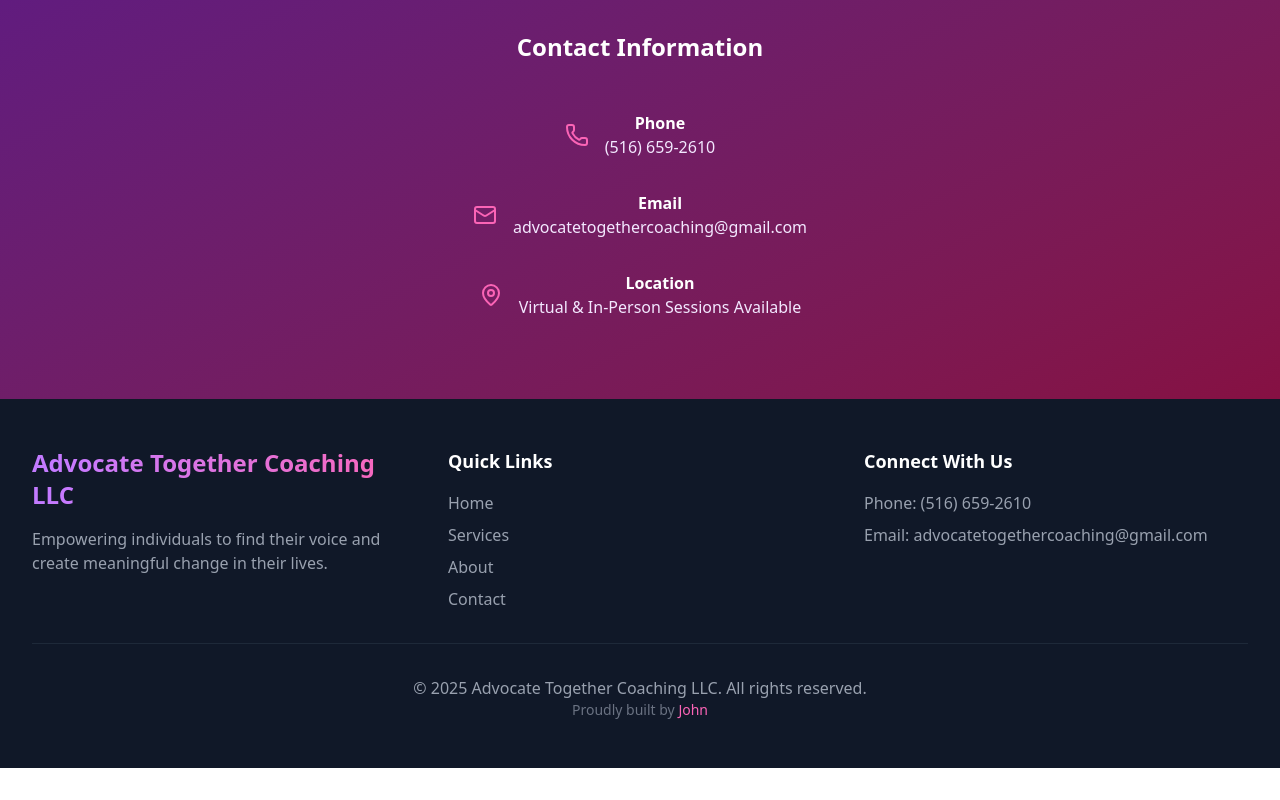
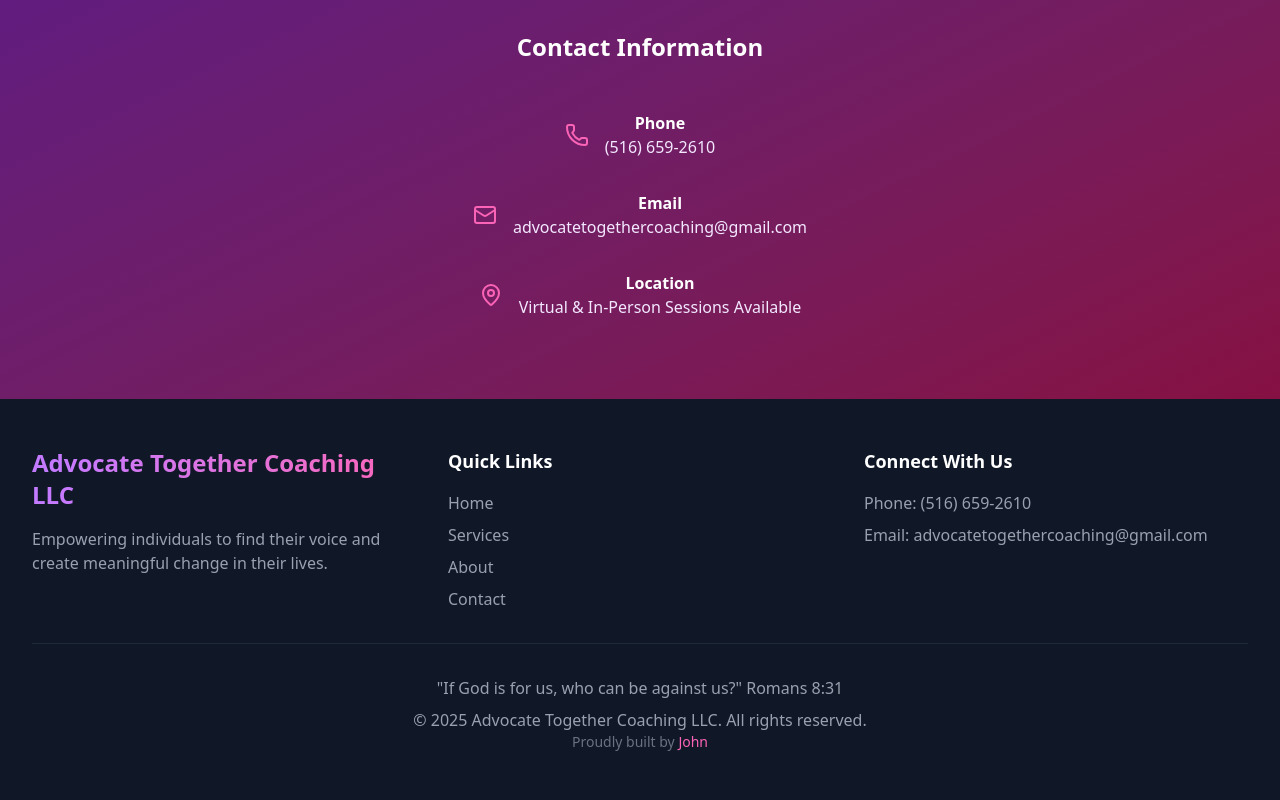
Before and after one commit to msellenc/advocate-together, a React (Vite) app: page / in a window 1280 px wide. Shown: the part 2767-3567 px from the top of the page. Before the commit the page ends 3535 px from the top, so only its background shows below. Built offline with nearby package versions, Linux system fonts and the light colour scheme.

Commit message:
update footer

```diff
--- a/package.json
+++ b/package.json
@@ -1,7 +1,8 @@
 {
   "name": "ellen-castrillon",
+  "author": "John Castrillon",
   "private": true,
-  "version": "0.0.0",
+  "version": "1.0.0",
   "type": "module",
   "scripts": {
     "dev": "vite",
--- a/src/components/Footer.jsx
+++ b/src/components/Footer.jsx
@@ -72,6 +72,9 @@ const Footer = () => {
         </div>
 
         <div className="border-t border-gray-800 mt-8 pt-8 text-center">
+          <p className="text-gray-400 mb-2">
+            "If God is for us, who can be against us?" Romans 8:31
+          </p>
           <p className="text-gray-400">
             © 2025 Advocate Together Coaching LLC. All rights reserved.
           </p>
```
Also changed, not shown: 3 other files (tests, documents, lock files or other folders).
